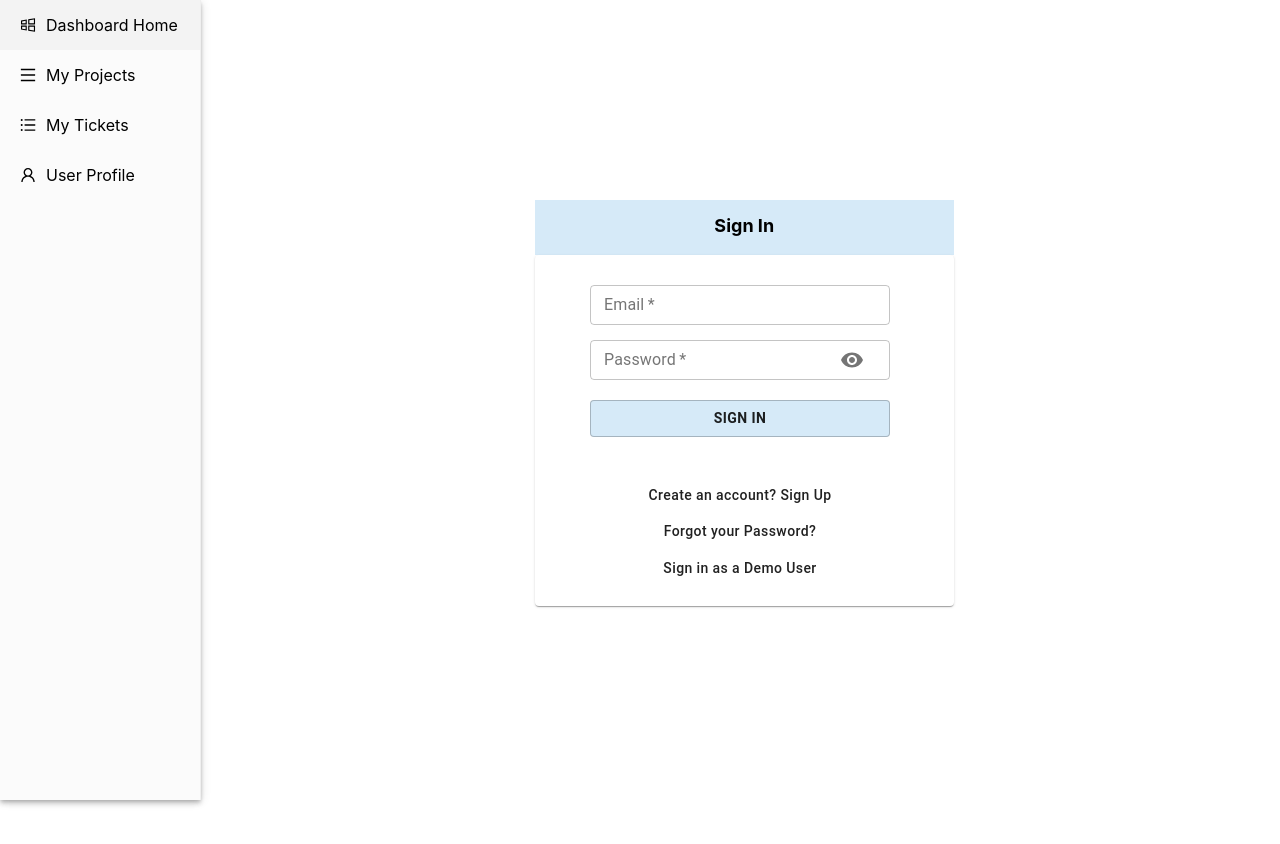
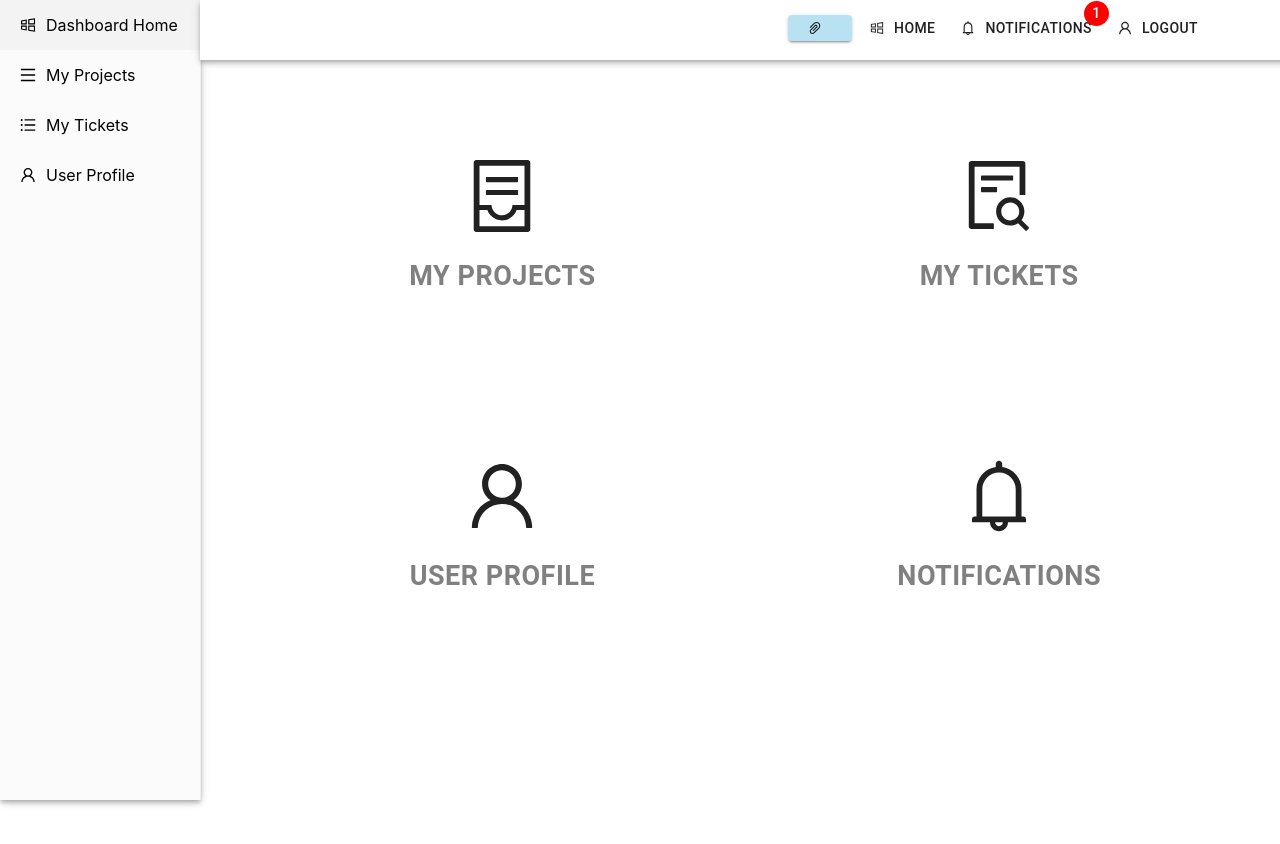
Before and after one commit to kmanikon/Bug-Tracker, a React (Create React App) app in the folder client/: page / in a window 1280 px wide. Shown: the top 844 px of the page. Before the commit the page ends 800 px from the top, so only its background shows below. Built offline with nearby package versions, Linux system fonts and the light colour scheme.

Commit message:
Reverted Default Page

```diff
--- a/client/src/App.js
+++ b/client/src/App.js
@@ -137,7 +137,7 @@ function App() {
                 <Route path="/editUserRole" element={<div><TopNavBar setUser={setCurrentUser} user={currentUser} /><EditUserRole/></div>}/>
                 <Route path="/notifications" element={<div><TopNavBar setUser={setCurrentUser} user={currentUser} /><Notifications user={currentUser} setUser={setCurrentUser}/></div>}/>
                 <Route path="/notificationsHistory" element={<div><TopNavBar setUser={setCurrentUser} user={currentUser} /><NotificationsHistory user={currentUser} setUser={setCurrentUser}/></div>}/>
-                <Route path="*" element={<Login user={currentUser} setUser={setCurrentUser} setInit={setInit}/>}/>
+                <Route path="*" element={<div><TopNavBar setUser={setCurrentUser} user={currentUser} /><Home/></div>}/>
             </Routes>
 
 
```
